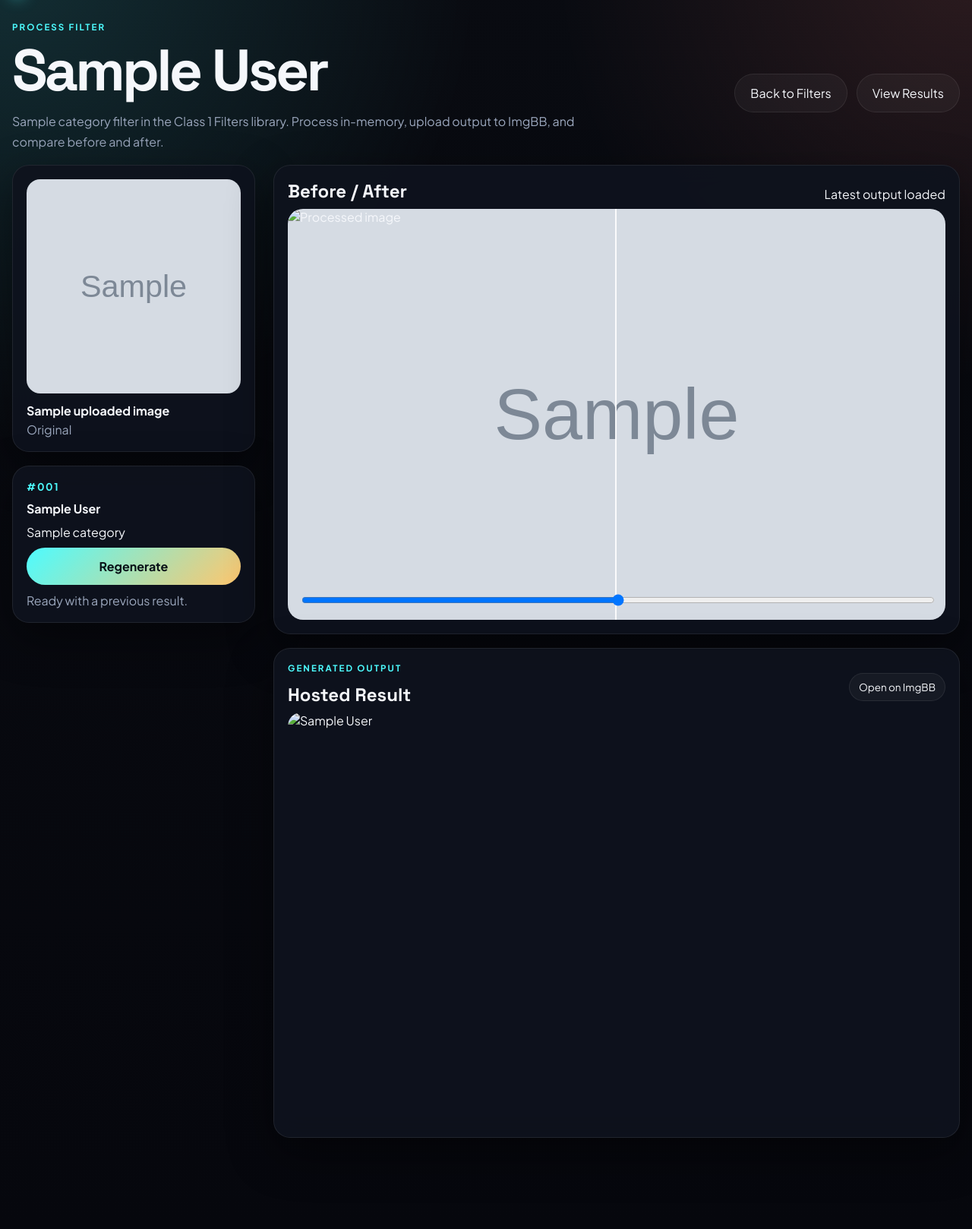
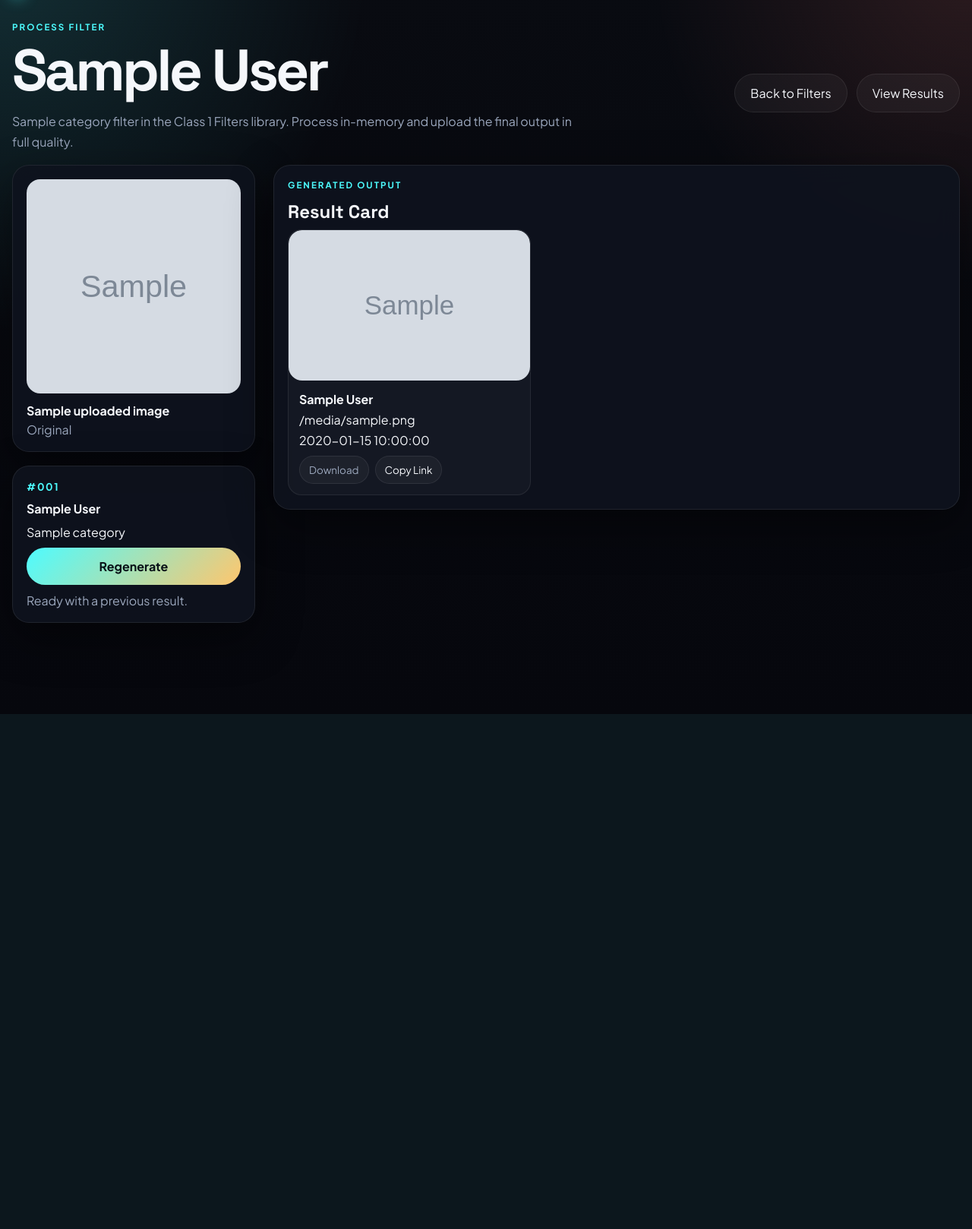
Before and after one commit to mzscripts/Circuit-Burn-Filters, a Flask app: template project/templates/process.html in a window 1280 px wide. Shown: the part 46-1664 px from the top of the page at 76% size. After the commit the page ends 986 px from the top, so only its background shows below. Run offline with Flask 3, Linux system fonts and the light colour scheme; the template is opened without the code that fills it: most values are stand-ins (such as "Sample title", 1, 10 or a date in 2020); grey boxes marked "Sample" are stand-in pictures.

Commit message:
feat: add file size and generation time metrics to filter results
- Added `format_file_size()` and `format_generation_time()` utility functions
- Enhanced `process_filter()` to capture and store file size and generation time
- Updated result metadata to include formatted size labels and timing information
- Added corresponding fields to the result dictionary for display purposes

```diff
--- a/project/app.py
+++ b/project/app.py
@@ -1,6 +1,6 @@
 from __future__ import annotations
 
-from io import BytesIO
+import time
 
 from flask import Flask, jsonify, redirect, render_template, request, session, url_for
 from werkzeug.exceptions import RequestEntityTooLarge
@@ -63,6 +63,22 @@ def upsert_result(result: dict) -> None:
     save_results(results)
 
 
+def format_file_size(size_bytes: int) -> str:
+    size = float(size_bytes)
+    units = ["B", "KB", "MB", "GB"]
+    unit_index = 0
+    while size >= 1024 and unit_index < len(units) - 1:
+        size /= 1024
+        unit_index += 1
+    return f"{size:.2f} {units[unit_index]}"
+
+
+def format_generation_time(seconds: float) -> str:
+    if seconds < 1:
+        return f"{seconds * 1000:.0f} ms"
+    return f"{seconds:.2f} s"
+
+
 def process_filter(filter_id: str) -> dict:
     metadata = get_filter(filter_id)
     if metadata is None:
@@ -72,9 +88,11 @@ def process_filter(filter_id: str) -> dict:
     if not upload:
         raise ValidationError("Upload an image before applying filters.")
 
+    started = time.perf_counter()
     original_image = fetch_remote_image(upload["image_url"])
     output_image = metadata.function(original_image.copy())
     output_bytes = image_to_png_bytes(output_image)
+    elapsed = time.perf_counter() - started
     uploaded_output = upload_image_bytes(
         image_bytes=output_bytes,
         api_key=app.config["IMGBB_API_KEY"],
@@ -88,8 +106,10 @@ def process_filter(filter_id: str) -> dict:
         "category": metadata.category,
         "sequence_number": metadata.sequence_number,
         "image_url": uploaded_output["url"],
-        "display_url": uploaded_output["display_url"],
-        "delete_url": uploaded_output.get("delete_url"),
+        "file_size_bytes": len(output_bytes),
+        "file_size_label": format_file_size(len(output_bytes)),
+        "generation_time_seconds": round(elapsed, 3),
+        "generation_time_label": format_generation_time(elapsed),
     }
     upsert_result(result)
     return result
--- a/project/static/css/style.css
+++ b/project/static/css/style.css
@@ -31,7 +31,7 @@ button, input { font: inherit; }
 .hidden { display: none !important; }
 
 .page-shell { width: min(1280px, calc(100% - 32px)); margin: 0 auto; padding: 24px 0 120px; }
-.site-header, .workspace-header, .section-head, .category-head, .result-meta, .gallery-copy, .workspace-actions, .sticky-action-bar, .sticky-actions, .gallery-actions, .comparison-header, .inline-actions {
+.site-header, .workspace-header, .section-head, .category-head, .result-meta, .gallery-copy, .workspace-actions, .sticky-action-bar, .sticky-actions, .gallery-actions, .inline-actions {
     display: flex; align-items: center; justify-content: space-between; gap: 12px;
 }
 .site-header { margin-bottom: 28px; }
@@ -48,7 +48,7 @@ button, input { font: inherit; }
 .hero-text { max-width: 760px; color: var(--muted); font-size: 1rem; line-height: 1.7; }
 .eyebrow { margin: 0 0 12px; color: var(--accent-a); text-transform: uppercase; letter-spacing: 0.18em; font-size: 0.72rem; font-weight: 700; }
 
-.stat-card, .upload-card, .source-card, .search-panel, .category-block, .gallery-card, .empty-state, .filter-card, .results-strip, .original-panel, .comparison-card, .process-output-card {
+.stat-card, .upload-card, .source-card, .search-panel, .category-block, .gallery-card, .empty-state, .filter-card, .results-strip, .original-panel, .process-output-card {
     border: 1px solid var(--panel-border); background: var(--panel); box-shadow: var(--shadow); backdrop-filter: blur(16px);
 }
 
@@ -60,7 +60,7 @@ button, input { font: inherit; }
 .upload-panel { position: relative; }
 .upload-panel::before { content: ""; position: absolute; inset: 24px -18px -22px 28px; background: linear-gradient(135deg, rgba(77, 252, 255, 0.22), rgba(255, 123, 114, 0.12)); filter: blur(42px); z-index: 0; }
 .upload-card { position: relative; z-index: 1; padding: 28px; border-radius: var(--radius-xl); }
-.card-head h2, .section-head h2, .original-panel h2, .comparison-header h2 { margin: 0 0 8px; font-family: "Space Grotesk", sans-serif; }
+.card-head h2, .section-head h2, .original-panel h2 { margin: 0 0 8px; font-family: "Space Grotesk", sans-serif; }
 
 .dropzone { display: grid; place-items: center; text-align: center; gap: 10px; min-height: 280px; border-radius: var(--radius-lg); border: 1.5px dashed rgba(255, 255, 255, 0.18); background: linear-gradient(180deg, rgba(255,255,255,0.03), rgba(255,255,255,0.02)), radial-gradient(circle at top, rgba(77,252,255,0.12), transparent 38%); cursor: pointer; padding: 24px; transition: transform 160ms ease, border-color 160ms ease, background 160ms ease; }
 .dropzone:hover, .dropzone.is-dragover { transform: translateY(-2px); border-color: rgba(77, 252, 255, 0.65); }
@@ -85,7 +85,7 @@ button, input { font: inherit; }
 
 .preview-panel, .process-side, .process-main, .results-gallery { display: grid; gap: 18px; }
 .preview-panel { position: sticky; top: 18px; }
-.source-card, .search-panel, .category-block, .results-strip, .original-panel, .comparison-card, .process-output-card { border-radius: var(--radius-lg); padding: 18px; }
+.source-card, .search-panel, .category-block, .results-strip, .original-panel, .process-output-card { border-radius: var(--radius-lg); padding: 18px; }
 .source-card img { width: 100%; border-radius: 18px; aspect-ratio: 1 / 1; object-fit: cover; }
 .source-meta { margin-top: 12px; display: grid; gap: 4px; }
 .search-panel label { display: block; margin-bottom: 10px; font-weight: 600; }
@@ -113,17 +113,15 @@ button, input { font: inherit; }
 .result-card, .gallery-card { overflow: hidden; border-radius: 18px; background: rgba(255,255,255,0.03); border: 1px solid rgba(255,255,255,0.08); }
 .result-card img, .gallery-card img { width: 100%; aspect-ratio: 1 / 1; object-fit: cover; }
 .result-meta, .gallery-copy { padding: 14px; }
+.compact-meta { display: grid; align-items: start; justify-content: start; gap: 6px; }
+.result-actions { display: flex; flex-wrap: wrap; gap: 8px; margin-top: 4px; }
+.process-output-state { display: flex; justify-content: flex-start; }
+.process-result-card { width: min(320px, 100%); }
 
 .sticky-action-bar { position: fixed; left: 50%; bottom: 18px; transform: translateX(-50%); width: min(1120px, calc(100% - 28px)); padding: 16px 18px; border-radius: 24px; background: rgba(8, 10, 16, 0.9); border: 1px solid rgba(255, 255, 255, 0.08); box-shadow: var(--shadow); backdrop-filter: blur(18px); }
 
 .process-info-card { display: grid; gap: 10px; }
 .process-number { color: var(--accent-a); font-size: 0.84rem; font-weight: 700; letter-spacing: 0.12em; }
-.comparison-stage { position: relative; overflow: hidden; border-radius: 20px; background: rgba(255,255,255,0.03); aspect-ratio: 16 / 10; }
-.comparison-base, .comparison-overlay { width: 100%; height: 100%; object-fit: cover; }
-.comparison-base { position: absolute; inset: 0; }
-.comparison-overlay-wrap { position: absolute; inset: 0 auto 0 0; width: 50%; overflow: hidden; border-right: 2px solid rgba(255,255,255,0.9); }
-.comparison-overlay { position: absolute; inset: 0; width: 100%; height: 100%; }
-.comparison-slider { position: absolute; left: 16px; right: 16px; bottom: 16px; width: calc(100% - 32px); }
 .process-output-state img { width: 100%; border-radius: 18px; aspect-ratio: 16 / 10; object-fit: cover; }
 .empty-state { padding: 28px; text-align: center; border-radius: var(--radius-lg); }
 .empty-state.compact { padding: 20px; }
@@ -147,5 +145,5 @@ button, input { font: inherit; }
     .page-shell { width: min(100% - 20px, 100%); }
     .site-header, .site-nav { flex-direction: column; align-items: flex-start; }
     .hero-stats, .filters-grid, .mini-results-grid, .results-gallery-grid { grid-template-columns: 1fr; }
-    .upload-card, .category-block, .results-strip, .source-card, .search-panel, .original-panel, .comparison-card, .process-output-card { padding: 16px; }
+    .upload-card, .category-block, .results-strip, .source-card, .search-panel, .original-panel, .process-output-card { padding: 16px; }
 }
--- a/project/static/js/app.js
+++ b/project/static/js/app.js
@@ -95,10 +95,15 @@ function prependRecentResult(result) {
     const card = document.createElement("article");
     card.className = "result-card";
     card.innerHTML = `
-        <img src="${result.display_url || result.image_url}" alt="${result.filter_name}">
-        <div class="result-meta">
+        <img src="${result.image_url}" alt="${result.filter_name}">
+        <div class="result-meta compact-meta">
             <strong>${result.filter_name}</strong>
-            <a href="/process/${result.filter_id}">Open</a>
+            <span>${result.file_size_label}</span>
+            <span>${result.generation_time_label}</span>
+            <div class="result-actions">
+                <a class="ghost-button small" href="${result.image_url}" download>Download</a>
+                <button class="ghost-button small copy-link-button" type="button" data-copy-link="${result.image_url}">Copy Link</button>
+            </div>
         </div>
     `;
     grid.prepend(card);
@@ -212,43 +217,35 @@ function initFilterActions() {
     }
 }
 
-function updateComparisonSlider(value) {
-    const overlayWrap = document.getElementById("comparison-overlay-wrap");
-    if (!overlayWrap) return;
-    overlayWrap.style.width = `${value}%`;
+async function copyToClipboard(text) {
+    await navigator.clipboard.writeText(text);
 }
 
 function renderProcessResult(result) {
     const outputState = document.getElementById("process-output-state");
-    const outputLink = document.getElementById("output-link");
-    const overlayWrap = document.getElementById("comparison-overlay-wrap");
-    const comparisonOverlay = document.getElementById("comparison-overlay");
-    const comparisonSlider = document.getElementById("comparison-slider");
-    const comparisonLabel = document.getElementById("comparison-label");
-
-    outputState.innerHTML = `<img id="process-output-image" src="${result.display_url || result.image_url}" alt="${result.filter_name}">`;
-    outputLink.href = result.image_url;
-    outputLink.classList.remove("hidden");
-    overlayWrap.style.display = "";
-    comparisonOverlay.src = result.display_url || result.image_url;
-    comparisonSlider.disabled = false;
-    comparisonLabel.textContent = "Latest output loaded";
-    updateComparisonSlider(comparisonSlider.value);
+    outputState.innerHTML = `
+        <article class="result-card process-result-card">
+            <img id="process-output-image" src="${result.image_url}" alt="${result.filter_name}">
+            <div class="result-meta compact-meta">
+                <strong>${result.filter_name}</strong>
+                <span>${result.file_size_label}</span>
+                <span>${result.generation_time_label}</span>
+                <div class="result-actions">
+                    <a class="ghost-button small" href="${result.image_url}" download>Download</a>
+                    <button class="ghost-button small copy-link-button" type="button" data-copy-link="${result.image_url}">Copy Link</button>
+                </div>
+            </div>
+        </article>
+    `;
 }
 
 function initProcessPage() {
     const container = document.querySelector("[data-process-page]");
     const button = document.getElementById("process-button");
     const status = document.getElementById("process-status");
-    const slider = document.getElementById("comparison-slider");
     if (!container || !button || !status) return;
 
     const filterId = container.dataset.filterId;
-
-    slider?.addEventListener("input", () => {
-        updateComparisonSlider(slider.value);
-    });
-    if (slider) updateComparisonSlider(slider.value);
 
     const runProcess = async () => {
         try {
@@ -268,9 +265,22 @@ function initProcessPage() {
 
     button.addEventListener("click", runProcess);
 
-    if (container.dataset.autoProcess !== "false" && document.getElementById("comparison-stage")?.dataset.hasResult !== "true") {
+    if (container.dataset.autoProcess !== "false" && !document.getElementById("process-output-image")) {
         runProcess();
     }
+}
+
+function initCopyLinkButtons() {
+    document.addEventListener("click", async (event) => {
+        const button = event.target.closest(".copy-link-button");
+        if (!button) return;
+        try {
+            await copyToClipboard(button.dataset.copyLink);
+            showToast("Link copied.");
+        } catch (error) {
+            showToast("Could not copy the link.", "error");
+        }
+    });
 }
 
 document.addEventListener("DOMContentLoaded", () => {
@@ -278,4 +288,5 @@ document.addEventListener("DOMContentLoaded", () => {
     initFilterSearch();
     initFilterActions();
     initProcessPage();
+    initCopyLinkButtons();
 });
--- a/project/templates/process.html
+++ b/project/templates/process.html
@@ -6,7 +6,7 @@
     <div>
         <p class="eyebrow">Process Filter</p>
         <h1>{{ filter_data.display_name }}</h1>
-        <p class="hero-text">{{ filter_data.category }} filter in the Class 1 Filters library. Process in-memory, upload output to ImgBB, and compare before and after.</p>
+        <p class="hero-text">{{ filter_data.category }} filter in the Class 1 Filters library. Process in-memory and upload the final output in full quality.</p>
     </div>
     <div class="workspace-actions">
         <a class="ghost-button" href="{{ url_for('filters_page') }}">Back to Filters</a>
@@ -36,35 +36,31 @@
     </aside>
 
     <section class="process-main">
-        <div class="comparison-card">
-            <div class="comparison-header">
-                <h2>Before / After</h2>
-                <span id="comparison-label">{% if existing_result %}Latest output loaded{% else %}Process to preview output{% endif %}</span>
-            </div>
-            <div class="comparison-stage" id="comparison-stage" data-has-result="{{ 'true' if existing_result else 'false' }}">
-                <img class="comparison-base" src="{{ uploaded_image.display_url }}" alt="Original image">
-                <div class="comparison-overlay-wrap" id="comparison-overlay-wrap" style="{% if not existing_result %}display:none;{% endif %}">
-                    <img class="comparison-overlay" id="comparison-overlay" src="{{ existing_result.display_url if existing_result else '' }}" alt="Processed image">
-                </div>
-                <input class="comparison-slider" id="comparison-slider" type="range" min="0" max="100" value="50" {% if not existing_result %}disabled{% endif %}>
-            </div>
-        </div>
-
         <div class="process-output-card">
             <div class="section-head">
                 <div>
                     <p class="eyebrow">Generated output</p>
-                    <h2>Hosted Result</h2>
+                    <h2>Result Card</h2>
                 </div>
-                <a class="ghost-button small {% if not existing_result %}hidden{% endif %}" id="output-link" href="{{ existing_result.image_url if existing_result else '#' }}" target="_blank" rel="noopener">Open on ImgBB</a>
             </div>
             <div class="process-output-state" id="process-output-state">
                 {% if existing_result %}
-                <img id="process-output-image" src="{{ existing_result.display_url }}" alt="{{ filter_data.display_name }}">
+                <article class="result-card process-result-card">
+                    <img id="process-output-image" src="{{ existing_result.image_url }}" alt="{{ filter_data.display_name }}">
+                    <div class="result-meta compact-meta">
+                        <strong>{{ filter_data.display_name }}</strong>
+                        <span>{{ existing_result.file_size_label }}</span>
+                        <span>{{ existing_result.generation_time_label }}</span>
+                        <div class="result-actions">
+                            <a class="ghost-button small" href="{{ existing_result.image_url }}" download>Download</a>
+                            <button class="ghost-button small copy-link-button" type="button" data-copy-link="{{ existing_result.image_url }}">Copy Link</button>
+                        </div>
+                    </div>
+                </article>
                 {% else %}
                 <div class="empty-state compact">
                     <h3>No generated image yet</h3>
-                    <p>Run this filter to create and upload the result.</p>
+                    <p>Run this filter to create a full-quality generated image card.</p>
                 </div>
                 {% endif %}
             </div>
```
Also changed, not shown: project/templates/filters.html (+8 -3 lines), project/templates/results.html (+7 -5 lines).
